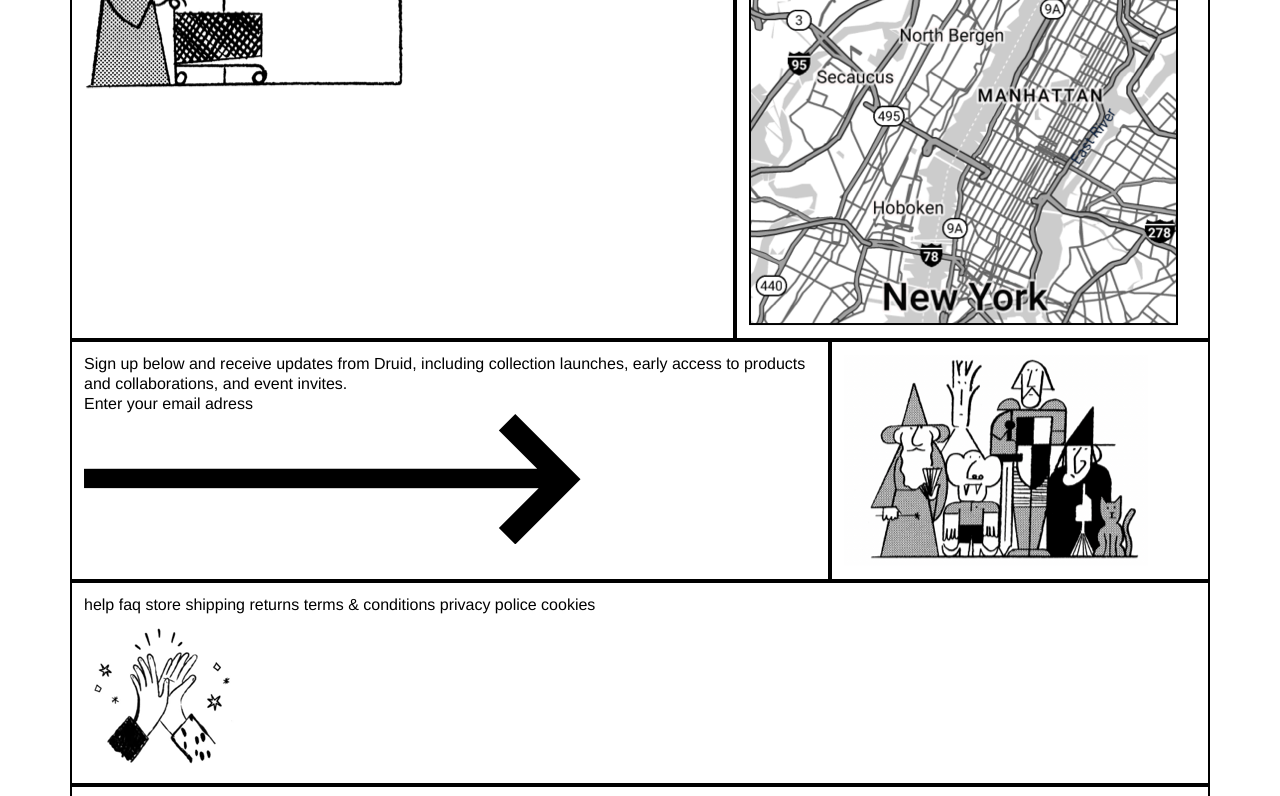
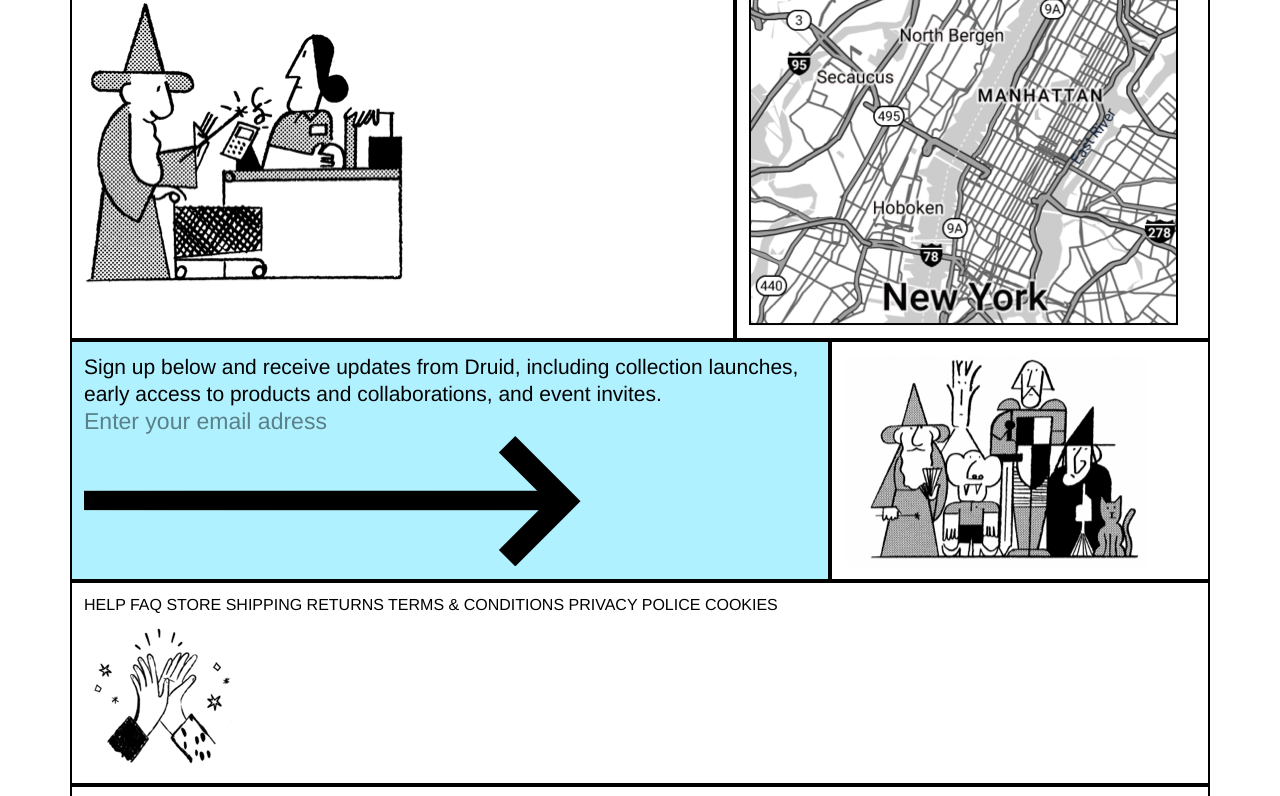
Before and after one commit to emmariedo/bar_Druide, a website built with Parcel: page src/index.html in a window 1280 px wide. Shown: the part 2009-2805 px from the top of the page. Built offline with nearby package versions, Linux system fonts and the light colour scheme.

Commit message:
redimmension

```diff
--- a/src/index.html
+++ b/src/index.html
@@ -144,7 +144,7 @@
       <div class="newsletter"></div>
       <div class="container">
         <div class="row">
-          <div class="col-12 col-lg-8">
+          <div class="col-12 col-lg-8 blue">
             <p class="newsletter-text">
               Sign up below and receive updates from Druid, including collection
               launches, early access to products and collaborations, and event
@@ -163,6 +163,7 @@
         <div class="row">
           <div class="col-12 col-lg-12">
             <p class="help">
+
               help faq store shipping returns terms & conditions privacy police
               cookies
             </p>
--- a/src/scss/main.scss
+++ b/src/scss/main.scss
@@ -81,22 +81,16 @@ video {
 .news {
   font-family: Helvetica;
   font-weight: 600;
+  font-size: 140px;
   color: #ffffff;
   letter-spacing: 0;
   line-height: 152px;
   color: #000000;
 }
 
-@media (min-width: 335px) {
+@media (max-width: 992px) {
   .news {
-    font-size: 70px;
-    line-height: 70px;
-  }
-}
-
-@media (min-width: 992px) {
-  .news {
-    font-size: 140px;
+    font-size: 45px;
     line-height: 152px;
   }
 }
@@ -110,14 +104,8 @@ video {
 .presentation {
   font-family: Helvetica;
   font-weight: 300;
-  font-size: 24px;
+  font-size: 15px;
   letter-spacing: 0;
-}
-
-@media (min-width: 335px) {
-  .presentation {
-    font-size: 15px;
-  }
 }
 
 @media (min-width: 992px) {
@@ -129,16 +117,9 @@ video {
 .locations {
   font-family: Helvetica;
   font-weight: 300;
-  font-size: 24px;
+  font-size: 15px;
   letter-spacing: 0;
 }
-
-@media (min-width: 335px) {
-  .locations {
-    font-size: 15px;
-  }
-}
-
 @media (min-width: 992px) {
   .locations {
     font-size: 24px;
@@ -148,14 +129,8 @@ video {
 .news-products {
   font-family: Helvetica;
   font-weight: 300;
-  font-size: 24px;
+  font-size: 15px;
   letter-spacing: 0;
-}
-
-@media (min-width: 335px) {
-  .news-products {
-    font-size: 15px;
-  }
 }
 
 @media (min-width: 992px) {
@@ -177,12 +152,6 @@ video {
   line-height: 29px;
 }
 
-@media (min-width: 335px) {
-  .craft-brewery {
-    font-size: 20px;
-  }
-}
-
 @media (min-width: 992px) {
   .craft-brewery {
     font-size: 71px;
@@ -196,13 +165,7 @@ video {
   color: black;
   letter-spacing: 0;
   padding-top: 20px;
-}
-
-@media (min-width: 335px) {
-  .craft-bewery-text {
-    font-size: 15px;
-    line-height: 20px;
-  }
+  line-height: 20px;
 }
 
 @media (min-width: 992px) {
@@ -226,3 +189,59 @@ video {
   font-weight: 300;
   font-size: 14px;
 }
+
+.vol {
+  font-size: 14px;
+  font-weight: 300;
+  font-style: italic;
+}
+
+.find-us {
+  font-family: Helvetica;
+  font-weight: 600;
+  font-size: 40px;
+  letter-spacing: 0;
+  line-height: 43px;
+  margin: 10px;
+}
+
+@media (min-width: 992px) {
+  .find-us {
+    font-size: 108px;
+    line-height: 97px;
+  }
+}
+
+.newsletter-text {
+  font-family: Helvetica;
+  font-size: 16px;
+  letter-spacing: 0;
+}
+
+@media (min-width: 992px) {
+  .newsletter-text {
+    font-size: 21px;
+    letter-spacing: 0;
+  }
+}
+
+.newsletter-mail {
+  font-family: Helvetica;
+  font-size: 20px;
+  letter-spacing: 0;
+  color: #5a8088;
+}
+
+@media (min-width: 992px) {
+  .newsletter-mail {
+    font-size: 23px;
+  }
+}
+
+.help {
+  text-transform: uppercase;
+}
+
+.blue {
+  background-color: #b0f1ff !important;
+}
```
